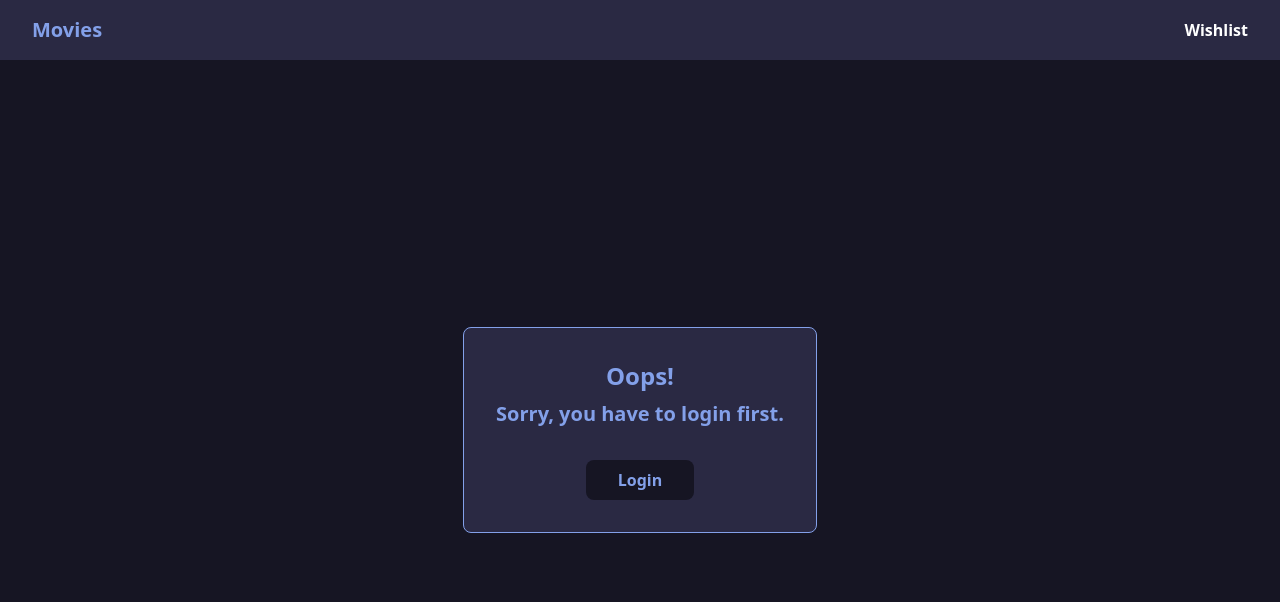
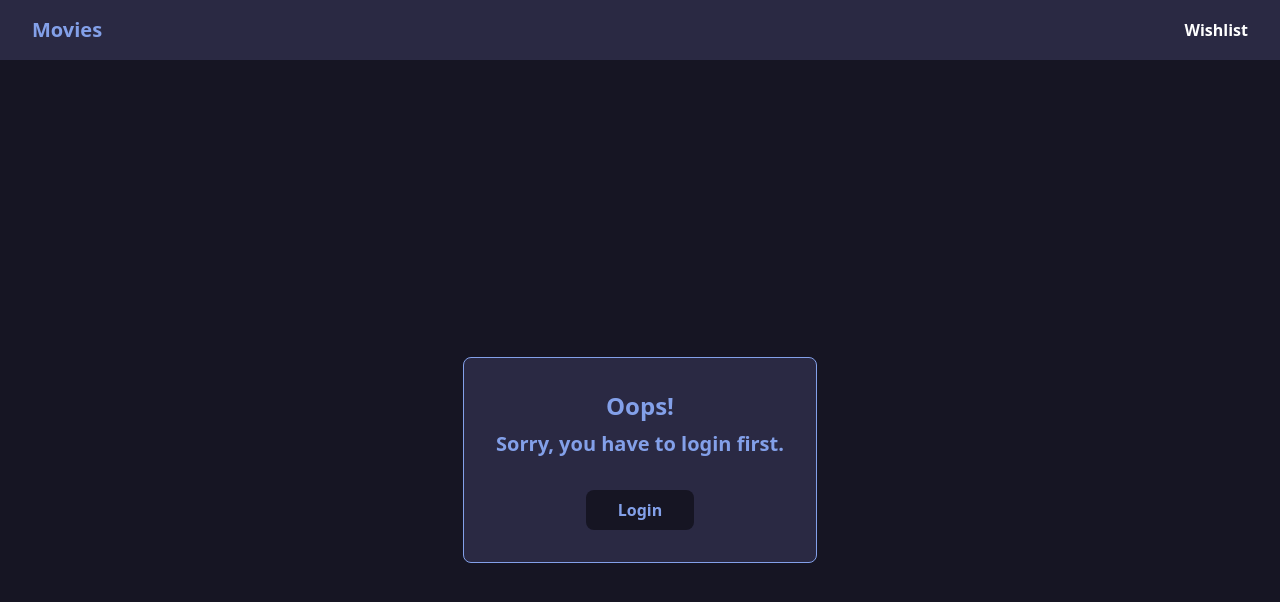
Before and after one commit to pavp/movies-web, a React (Create React App) app: page /wishlist in a window 1280 px wide. Shown: the top 602 px of the page. Built offline with nearby package versions, Linux system fonts and the light colour scheme.

Commit message:
fix layout

```diff
--- /dev/null
+++ b/src/assets/customStyles.css
@@ -0,0 +1,3 @@
+body {
+  background-color: theme('colors.c-dark-purple') !important;
+}
--- a/src/assets/main.css
+++ b/src/assets/main.css
@@ -1,3 +1,4 @@
-@import "tailwindcss/base";
-@import "tailwindcss/components";
-@import "tailwindcss/utilities";
+@import 'tailwindcss/base';
+@import 'tailwindcss/components';
+@import 'tailwindcss/utilities';
+@import './customStyles.css';
--- a/src/layout/RootLayout.tsx
+++ b/src/layout/RootLayout.tsx
@@ -7,9 +7,9 @@ interface IRootLayout {
 
 export const RootLayout = ({ children }: IRootLayout) => {
   return (
-    <div className="flex flex-col h-screen">
+    <div className="flex flex-col h-screen overflow-hidden">
       <Navbar />
-      <div className="flex-1 overflow-y-auto bg-c-dark-purple">{children}</div>
+      <div className="bg-c-dark-purple min-h-screen">{children}</div>
     </div>
   )
 }
--- a/src/modules/home/components/NavbarDetail/NavbarDetail.tsx
+++ b/src/modules/home/components/NavbarDetail/NavbarDetail.tsx
@@ -24,8 +24,15 @@ export const NavbarDetail = () => {
   }
 
   return (
-    <div className={`w-[32rem] ${isVisible ? 'hidden md:block' : 'hidden'} h-screen bg-black`}>
-      <div className="p-4 pt-9 absolute z-10 bg-black bg-opacity-50 bottom-0 top-[60px]">
+    <div className={`w-[32rem] ${isVisible ? 'hidden md:block' : 'hidden'} h-full bg-black relative`}>
+      <div
+        className={'absolute inset-0 bg-cover bg-center blur-xs w-full h-full'}
+        style={{
+          backgroundImage: `url(https://image.tmdb.org/t/p/original${poster_path ?? backdrop_path})`,
+        }}
+      />
+
+      <div className="relative p-4 pt-9 w-full h-full bg-black bg-opacity-50">
         <CloseButton onClose={() => setIsVisibleDetailSection(false)} />
         <div className="p-2 text-white font-bold text-3xl">{title}</div>
         <div className="p-2 text-white">{release_date ? new Date(release_date).getFullYear() : null}</div>
@@ -41,12 +48,6 @@ export const NavbarDetail = () => {
           {homepage}
         </a>
       </div>
-      <div
-        className={'w-full bg-cover bg-center h-screen relative blur-xs'}
-        style={{
-          backgroundImage: `url(https://image.tmdb.org/t/p/original${poster_path ?? backdrop_path})`,
-        }}
-      />
     </div>
   )
 }
--- a/src/modules/home/pages/HomePage.tsx
+++ b/src/modules/home/pages/HomePage.tsx
@@ -28,7 +28,7 @@ export const HomePage = () => {
 
   return (
     <div className="flex w-screen h-screen">
-      <div className="overflow-y-auto w-full">
+      <div className="overflow-y-auto w-full h-screen pb-20">
         <HorizontalCarousel
           data={popularMovies?.results}
           title={'Popular Movies'}
```
